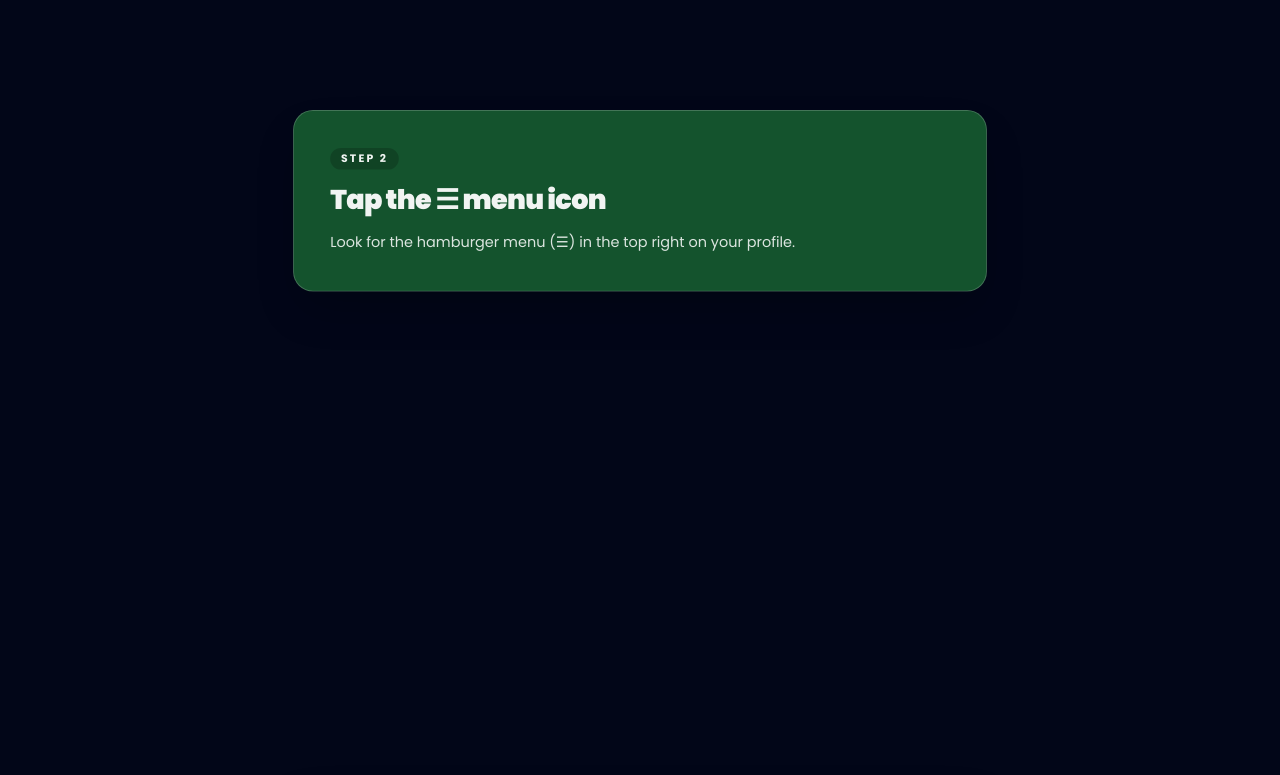
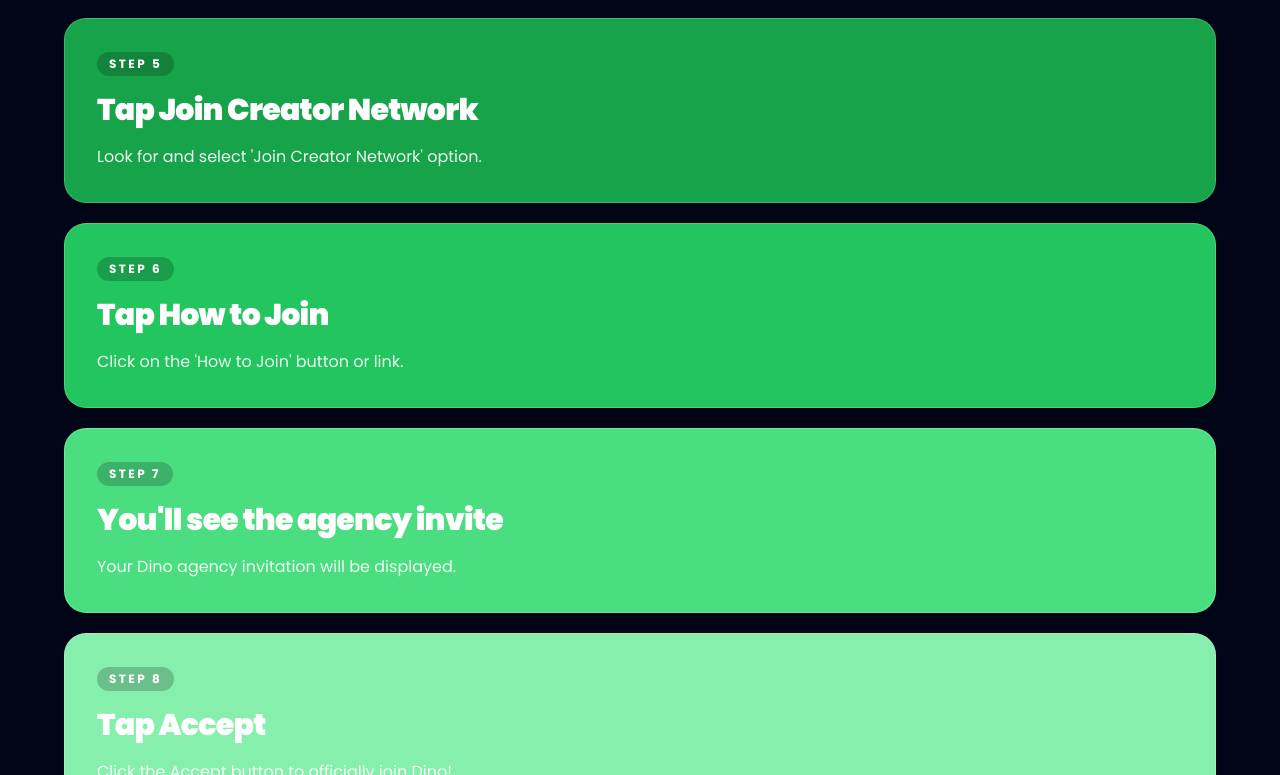
Before and after one commit to luongvietan/dino, a Next.js app: page /accept in a window 1280 px wide. Shown: the part 1865-2640 px from the top of the page. Built offline with nearby package versions, Linux system fonts and the light colour scheme.

Commit message:
Refactor AcceptStepsStack and InviteStepsStack components for improved layout and readability. Removed unnecessary motion effects and simplified the structure by using static articles for each step. Updated titles and descriptions for clarity, enhancing the user experience.

```diff
--- a/components/sections/AcceptStepsStack.tsx
+++ b/components/sections/AcceptStepsStack.tsx
@@ -1,8 +1,3 @@
-"use client";
-
-import { motion, useScroll, useTransform, type MotionValue } from "motion/react";
-import { useRef } from "react";
-
 type AcceptStep = {
   step: string;
   title: string;
@@ -19,8 +14,8 @@ const acceptSteps: AcceptStep[] = [
   },
   {
     step: "Step 2",
-    title: "Tap the \u2630 menu icon",
-    description: "Look for the hamburger menu (\u2630) in the top right on your profile.",
+    title: "Tap the menu icon",
+    description: "Look for the hamburger menu icon in the top right on your profile.",
     color: "#14532d",
   },
   {
@@ -55,77 +50,30 @@ const acceptSteps: AcceptStep[] = [
   },
   {
     step: "Step 8",
-    title: "Tap Accept \u2705",
+    title: "Tap Accept",
     description: "Click the Accept button to officially join Dino!",
     color: "#86efac",
   },
 ];
 
-type StepCardProps = {
-  i: number;
-  step: AcceptStep;
-  progress: MotionValue<number>;
-  range: [number, number];
-  targetScale: number;
-};
-
-function StepCard({ i, step, progress, range, targetScale }: StepCardProps) {
-  const container = useRef<HTMLDivElement | null>(null);
-  const { scrollYProgress } = useScroll({
-    target: container,
-    offset: ["start end", "start start"],
-  });
-
-  const scale = useTransform(progress, range, [1, targetScale]);
-  const contentOpacity = useTransform(scrollYProgress, [0, 1], [0.75, 1]);
-
+export function AcceptStepsStack() {
   return (
-    <div
-      ref={container}
-      className="h-[74vh] md:h-[82vh] sticky top-24 md:top-20 flex items-center justify-center"
+    <div className="grid gap-4 md:gap-5 pb-6">
+      {acceptSteps.map((step) => (
+        <article
+          key={step.step}
+          style={{ backgroundColor: step.color }}
+          className="w-full rounded-3xl border border-white/20 p-6 md:p-8 shadow-xl"
         >
-      <motion.article
-        style={{
-          scale,
-          top: `calc(14px + ${i * 14}px)`,
-          backgroundColor: step.color,
-        }}
-        className="relative w-full max-w-3xl rounded-3xl border border-white/20 p-6 md:p-10 shadow-2xl origin-top"
-      >
-        <motion.div style={{ opacity: contentOpacity }} className="space-y-4 text-white">
+          <div className="space-y-4 text-white">
             <p className="inline-flex rounded-full bg-black/20 px-3 py-1 text-xs font-bold uppercase tracking-[0.2em]">
               {step.step}
             </p>
             <h3 className="text-2xl md:text-3xl font-black tracking-tight">{step.title}</h3>
             <p className="text-sm md:text-base text-white/90 leading-relaxed">{step.description}</p>
-        </motion.div>
-      </motion.article>
+          </div>
+        </article>
+      ))}
     </div>
   );
 }
-
-export function AcceptStepsStack() {
-  const container = useRef<HTMLDivElement | null>(null);
-  const { scrollYProgress } = useScroll({
-    target: container,
-    offset: ["start start", "end end"],
-  });
-
-  return (
-    <div ref={container} className="relative pb-6">
-      {acceptSteps.map((step, i) => {
-        const targetScale = 1 - (acceptSteps.length - i) * 0.03;
-        return (
-          <StepCard
-            key={step.step}
-            i={i}
-            step={step}
-            progress={scrollYProgress}
-            range={[i * 0.1, 1]}
-            targetScale={targetScale}
-          />
-        );
-      })}
-    </div>
-  );
-}
--- a/components/sections/InviteStepsStack.tsx
+++ b/components/sections/InviteStepsStack.tsx
@@ -1,8 +1,3 @@
-"use client";
-
-import { motion, useScroll, useTransform, type MotionValue } from "motion/react";
-import { useRef } from "react";
-
 type InviteStep = {
   step: string;
   title: string;
@@ -22,7 +17,7 @@ const inviteSteps: InviteStep[] = [
     step: "Step 2",
     title: "Tap the menu icon",
     description:
-      "Look for the hamburger menu (\u2630) in the top right or the little arrow.",
+      "Look for the hamburger menu icon in the top right or the little arrow.",
     color: "#14532d",
   },
   {
@@ -51,77 +46,30 @@ const inviteSteps: InviteStep[] = [
   },
   {
     step: "Step 7",
-    title: "Find Your Invitation Code! \ud83c\udf89",
+    title: "Find Your Invitation Code!",
     description: "Your unique invitation code will be displayed right there!",
     color: "#4ade80",
   },
 ];
 
-type StepCardProps = {
-  i: number;
-  step: InviteStep;
-  progress: MotionValue<number>;
-  range: [number, number];
-  targetScale: number;
-};
-
-function StepCard({ i, step, progress, range, targetScale }: StepCardProps) {
-  const container = useRef<HTMLDivElement | null>(null);
-  const { scrollYProgress } = useScroll({
-    target: container,
-    offset: ["start end", "start start"],
-  });
-
-  const scale = useTransform(progress, range, [1, targetScale]);
-  const contentOpacity = useTransform(scrollYProgress, [0, 1], [0.75, 1]);
-
+export function InviteStepsStack() {
   return (
-    <div
-      ref={container}
-      className="h-[76vh] md:h-[84vh] sticky top-24 md:top-20 flex items-center justify-center"
+    <div className="grid gap-4 md:gap-5 pb-6">
+      {inviteSteps.map((step) => (
+        <article
+          key={step.step}
+          style={{ backgroundColor: step.color }}
+          className="w-full rounded-3xl border border-white/20 p-6 md:p-8 shadow-xl"
         >
-      <motion.article
-        style={{
-          scale,
-          top: `calc(14px + ${i * 14}px)`,
-          backgroundColor: step.color,
-        }}
-        className="relative w-full max-w-3xl rounded-3xl border border-white/20 p-6 md:p-10 shadow-2xl origin-top"
-      >
-        <motion.div style={{ opacity: contentOpacity }} className="space-y-4 text-white">
+          <div className="space-y-4 text-white">
             <p className="inline-flex rounded-full bg-black/20 px-3 py-1 text-xs font-bold uppercase tracking-[0.2em]">
               {step.step}
             </p>
             <h3 className="text-2xl md:text-3xl font-black tracking-tight">{step.title}</h3>
             <p className="text-sm md:text-base text-white/90 leading-relaxed">{step.description}</p>
-        </motion.div>
-      </motion.article>
+          </div>
+        </article>
+      ))}
     </div>
   );
 }
-
-export function InviteStepsStack() {
-  const container = useRef<HTMLDivElement | null>(null);
-  const { scrollYProgress } = useScroll({
-    target: container,
-    offset: ["start start", "end end"],
-  });
-
-  return (
-    <div ref={container} className="relative pb-6">
-      {inviteSteps.map((step, i) => {
-        const targetScale = 1 - (inviteSteps.length - i) * 0.03;
-        return (
-          <StepCard
-            key={step.step}
-            i={i}
-            step={step}
-            progress={scrollYProgress}
-            range={[i * 0.1, 1]}
-            targetScale={targetScale}
-          />
-        );
-      })}
-    </div>
-  );
-}
```
Lines whose indentation alone changed are shown as unchanged.
